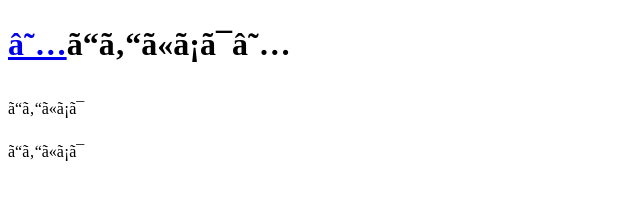
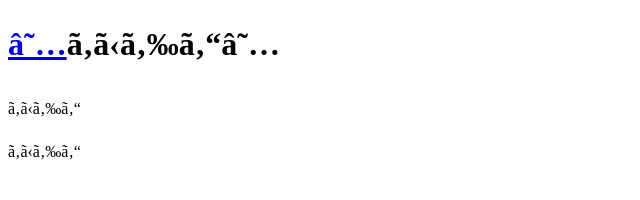
Before and after one commit to shioncolor/web1-5, a plain HTML site: page index.html in a window 1280 px wide. Shown: the whole page, without its empty margins (0-640 px from the left). Drawn offline with Linux system fonts and the light colour scheme.

Commit message:
Update index.html

```diff
--- a/index.html
+++ b/index.html
@@ -6,9 +6,9 @@
     <link rel=“stylesheet” href=“css/default.css” type=“text/css”>
 </head>
 <body>
-<h1><span><a href="../">★</a></span>こんにちは<span>★</span></h1>
-<p id=“lead”>こんにちは</p>
-<p class=“greeting”>こんにちは</p>
+<h1><span><a href="../">★</a></span>わからん<span>★</span></h1>
+<p id=“lead”>わからん</p>
+<p class=“greeting”>わからん</p>
 
 
 </body>
```
